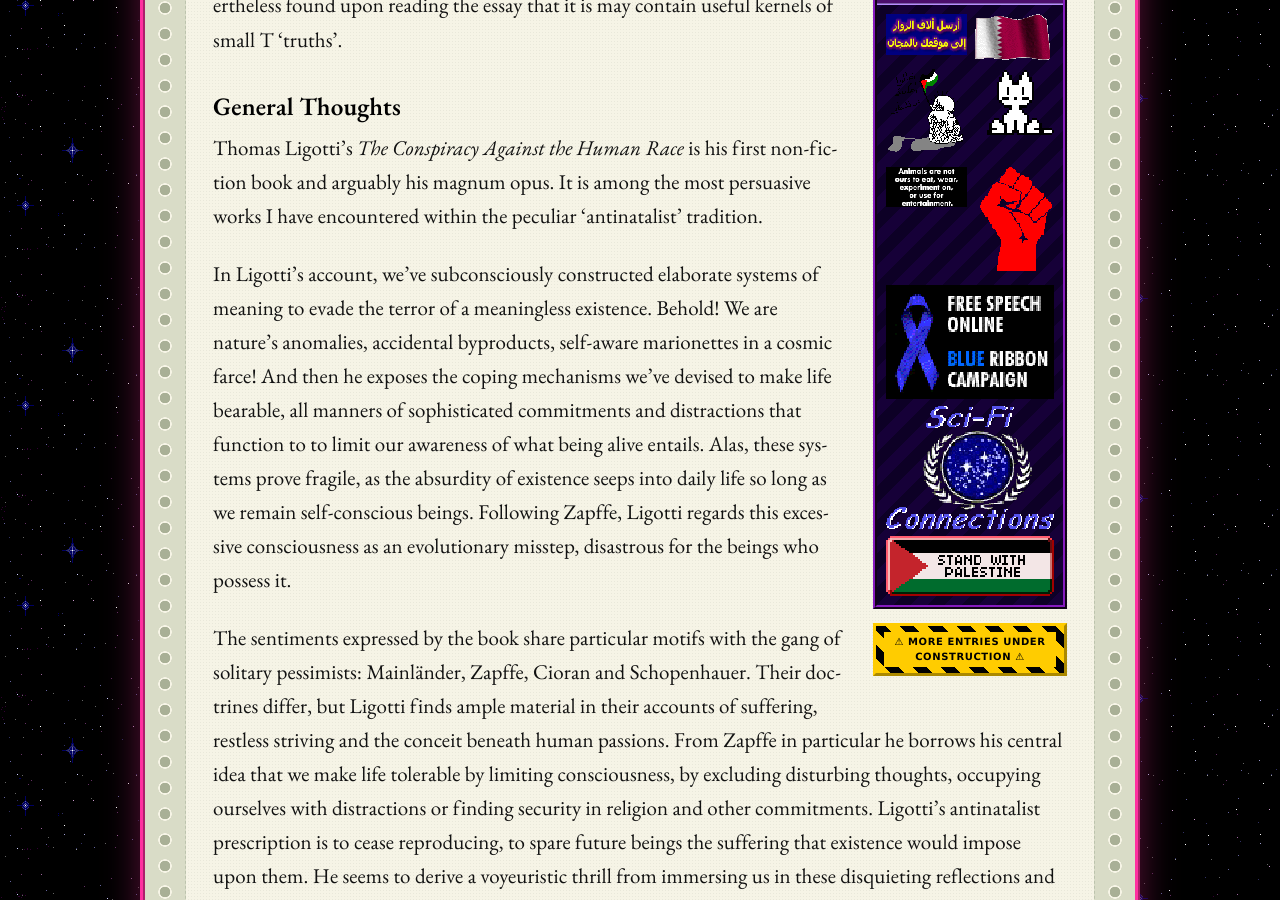
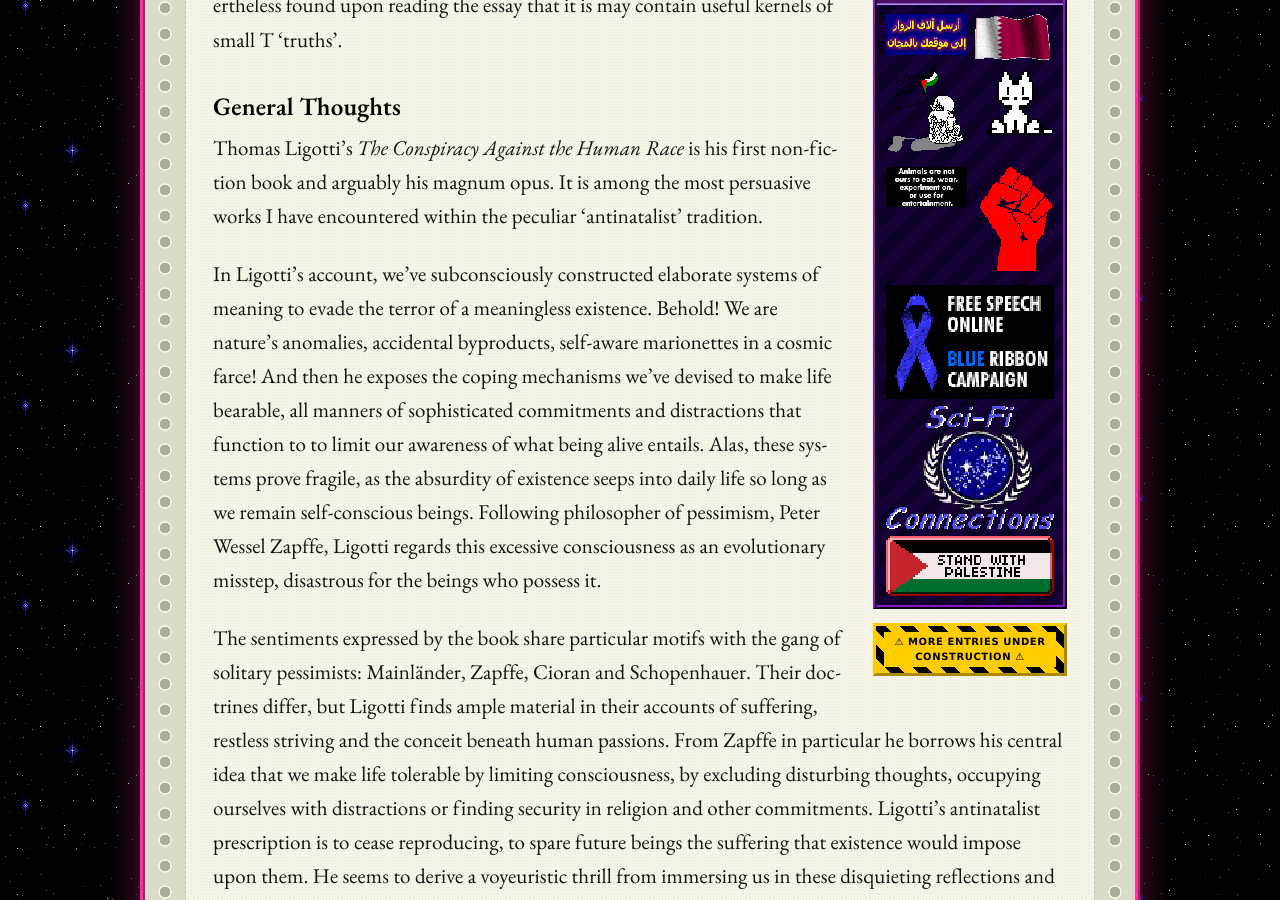
Before and after one commit to Catofminerva/Catofminerva.github.io, a Jekyll site: the page built from _posts/2019-02-14-ligotti.md, in a window 1280 px wide and 900 px high, scrolled down 1434 px. Built offline with Jekyll 4.4.1, drawn with Linux system fonts in a browser that asks for light colours; comment, search, counter and statistics services are not loaded.

Commit message:
Update 2019-02-14-ligotti.md

```diff
--- a/_posts/2019-02-14-ligotti.md
+++ b/_posts/2019-02-14-ligotti.md
@@ -16,7 +16,7 @@ Although many of those existential questions had been resolved now (or more accu
 
 Thomas Ligotti’s *The Conspiracy Against the Human Race* is his first non-fiction book and arguably his magnum opus. It is among the most persuasive works I have encountered within the peculiar ‘antinatalist’ tradition.
 
-In Ligotti’s account, we’ve subconsciously constructed elaborate systems of meaning to evade the terror of a meaningless existence. Behold! We are nature’s anomalies, accidental byproducts, self-aware marionettes in a cosmic farce! And then he exposes the coping mechanisms we’ve devised to make life bearable, all manners of sophisticated commitments and distractions that function to to limit our awareness of what being alive entails. Alas, these systems prove fragile, as the absurdity of existence seeps into daily life so long as we remain self-conscious beings. Following Zapffe, Ligotti regards this excessive consciousness as an evolutionary misstep, disastrous for the beings who possess it.
+In Ligotti’s account, we’ve subconsciously constructed elaborate systems of meaning to evade the terror of a meaningless existence. Behold! We are nature’s anomalies, accidental byproducts, self-aware marionettes in a cosmic farce! And then he exposes the coping mechanisms we’ve devised to make life bearable, all manners of sophisticated commitments and distractions that function to to limit our awareness of what being alive entails. Alas, these systems prove fragile, as the absurdity of existence seeps into daily life so long as we remain self-conscious beings. Following philosopher of pessimism, Peter Wessel Zapffe, Ligotti regards this excessive consciousness as an evolutionary misstep, disastrous for the beings who possess it.
 
 The sentiments expressed by the book share particular motifs with the gang of solitary pessimists: Mainländer, Zapffe, Cioran and Schopenhauer. Their doctrines differ, but Ligotti finds ample material in their accounts of suffering, restless striving and the conceit beneath human passions. From Zapffe in particular he borrows his central idea that we make life tolerable by limiting consciousness, by excluding disturbing thoughts, occupying ourselves with distractions or finding security in religion and other commitments. Ligotti’s antinatalist prescription is to cease reproducing, to spare future beings the suffering that existence would impose upon them. He seems to derive a voyeuristic thrill from immersing us in these disquieting reflections and evoking the sensation of reading Schopenhauer as a horror writer.
 
```
